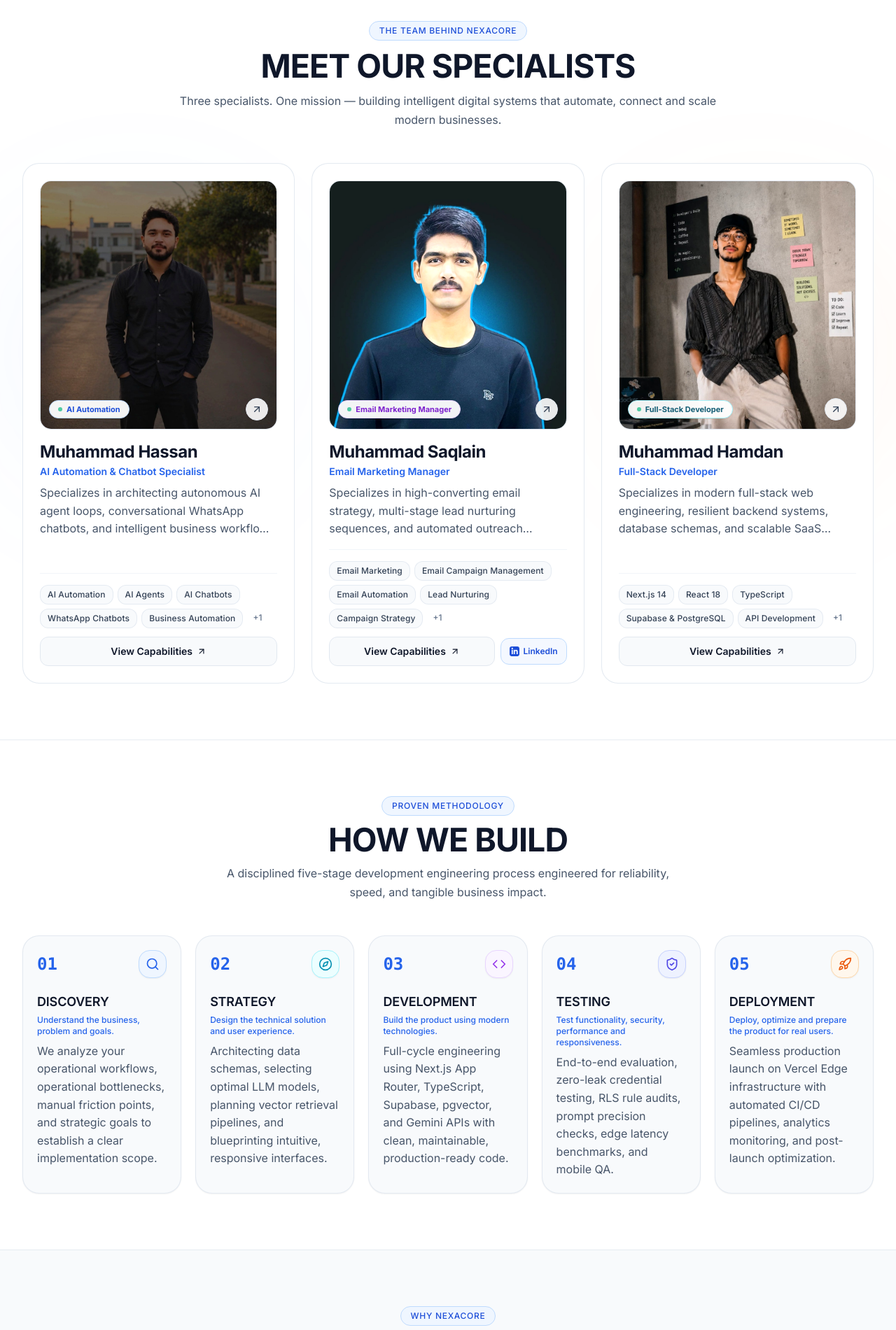
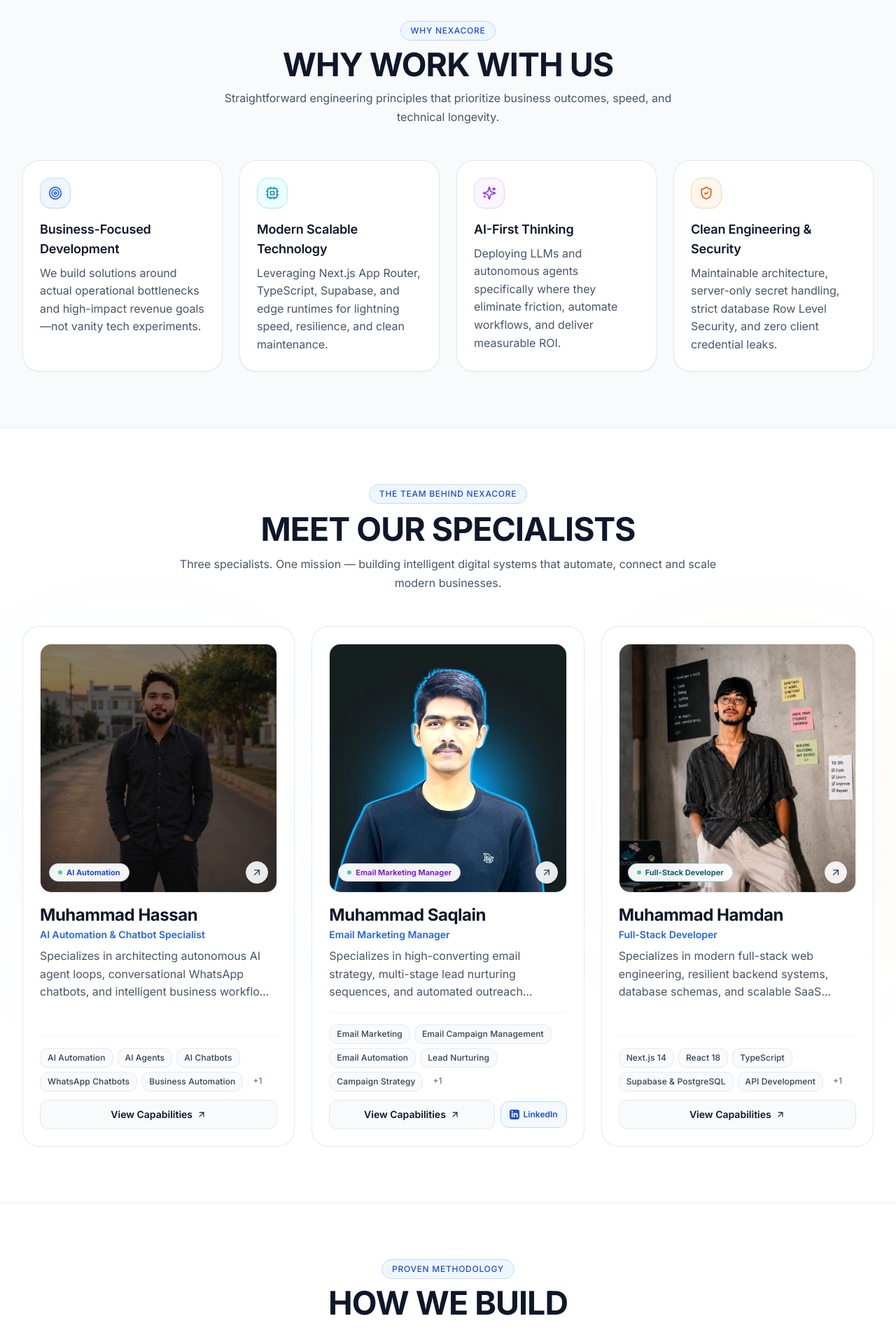
Before and after one commit to muhammadhasanali047-gif/AiautomationAgency, a Next.js app: page / in a window 1280 px wide. Shown: the part 2020-3921 px from the top of the page at 70% size. Built offline with nearby package versions, Linux system fonts and the light colour scheme; no server answers; the database is empty.

Commit message:
layout: Move Why Work With Us section directly after Services

```diff
--- a/app/page.tsx
+++ b/app/page.tsx
@@ -36,9 +36,9 @@ export default async function HomePage() {
       <Hero />
       <TechStrip />
       <Capabilities />
+      <WhyWorkSection />
       <TeamSection />
       <ProcessSection />
-      <WhyWorkSection />
       <TestimonialsSection testimonials={testimonials} />
     </div>
   );
```
